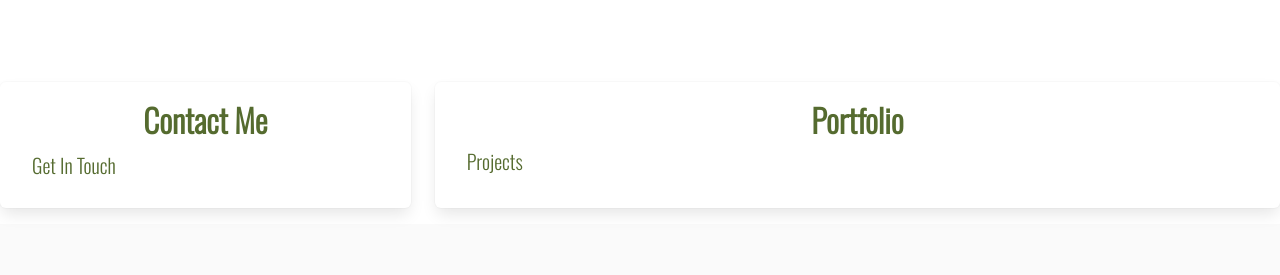
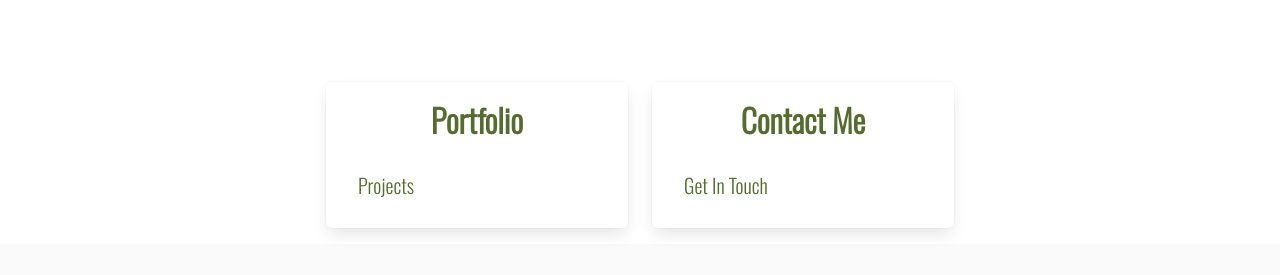
Before and after one commit to nmckee9/React-Portfolio, a React (Create React App) app in the folder nlmportfolio/: page / in a window 1280 px wide. Shown: the part 1095-1370 px from the top of the page. Built offline with nearby package versions, Linux system fonts and the light colour scheme.

Commit message:
adds scrolltotop component, skydive gif, homepage layout

```diff
--- a/nlmportfolio/src/App.js
+++ b/nlmportfolio/src/App.js
@@ -1,9 +1,10 @@
 import React from "react";
-import { BrowserRouter as Router, Route } from "react-router-dom";
+import { BrowserRouter as Router, Route, Switch } from "react-router-dom";
 import Footer from "./components/Footer/footer";
 import Home from "./pages/Home/Home";
 import Portfolio from "./pages/Portfolio/portfolio";
 import Contact from "./pages/Contact/contact";
+import ScrollToTop from "./components/ScrollToTop/ScrollToTop";
 
 
 
@@ -13,9 +14,12 @@ const App = () => {
   return (
     <div>
       <Router>
+        <ScrollToTop />
+        <Switch>
         <Route exact path="/" component={Home} />
         <Route exact path="/portfolio" component={Portfolio} />
         <Route exact path="/getintouch" component={Contact} />
+        </Switch>
         <Footer />
       </Router>
     </div>
--- a/nlmportfolio/src/components/GetInfo/getinfo.js
+++ b/nlmportfolio/src/components/GetInfo/getinfo.js
@@ -1,5 +1,6 @@
 import React from 'react';
-import Spacer from '../Spacer/spacer';
+import Spacer from '../../components/Spacer/spacer';
+import Skydive from "../../components/Skydive/skydive";
 import "./getinfo.css";
 
 
@@ -11,8 +12,8 @@ function GetInfo() {
             <div className="hero-body">
                 <div className="container has-text-centered">
                     <h2 className="title touchtext">Get In Touch</h2>
-                    <Spacer />
-                    <h2 className="subtitle introtitletext has-text-centered" >Let's talk world travels, skydiving and code</h2>
+                    <h2 className="subtitle introtitletext has-text-centered" >Let's talk code, world travels, and skydiving</h2>
+                    <Skydive />
                 </div>
             </div>
         </div>
--- a/nlmportfolio/src/components/Navbar/navbar.js
+++ b/nlmportfolio/src/components/Navbar/navbar.js
@@ -11,7 +11,7 @@ function Navbar() {
               <Link to="/" className={location.pathname === "/" ? "navbar-item is-active has-text-grey" : "navbar-item"}>
               Natalie Lauren McKee
             </Link>
-              <a role="button" className="navbar-burger" aria-label="menu" aria-expanded="false">
+              <a role="button" className="navbar-burger" aria-label="menu" href="#top" aria-expanded="false">
                 <span aria-hidden="true"></span>
                 <span aria-hidden="true"></span>
                 <span aria-hidden="true"></span>
--- a/nlmportfolio/src/components/ProjectIntro/projectintro.js
+++ b/nlmportfolio/src/components/ProjectIntro/projectintro.js
@@ -6,28 +6,28 @@ function ProjectIntro() {
   const location = useLocation();
   return (
     <div className="tile is-ancestor">
-        <div className="tile is-4 is-vertical is-parent">
+        <div className="column"></div>
+      <div className="tile is-3 is-vertical is-parent">
         <div className="tile is-child box">
-            <p className="title abouttitletext">Contact Me </p>
-
-              <p className="subtitle subtitletext">
+          <p className="title abouttitletext">Portfolio</p>
+            <span className="subtitle subtitletext">
+              <Link to="/portfolio" className={location.pathname === "/portfolio" ? "navbar-item is-active" : "navbar-item"}>
+                Projects
+        </Link>
+            </span>
+        </div>
+      </div>
+      <div className="tile is-3 is-vertical is-parent">
+        <div className="tile is-child box">
+          <p className="title abouttitletext"> Contact Me </p>
+          <span className="subtitle subtitletext">
             <Link to="/getintouch" className={location.pathname === "/getintouch" ? "navbar-item is-active" : "navbar-item"}>
               Get In Touch
               </Link>
-              </p>
+          </span>
         </div>
       </div>
-        <div className="tile is-parent">
-          <div className="tile is-child box">
-            <p className="title abouttitletext">Portfolio
-            <p className="subtitle subtitletext has-text-centered">
-            <Link to="/portfolio" className={location.pathname === "/portfolio" ? "navbar-item is-active" : "navbar-item"}>
-          Projects
-        </Link>
-            </p>
-            </p>
-        </div>
-      </div>
+      <div className="column is-3"></div>
     </div>
   )
 };
--- /dev/null
+++ b/nlmportfolio/src/components/ScrollToTop/ScrollToTop.js
@@ -0,0 +1,17 @@
+import { useEffect } from 'react';
+import { withRouter } from 'react-router-dom';
+
+function ScrollToTop({ history }) {
+  useEffect(() => {
+    const unlisten = history.listen(() => {
+      window.scrollTo(0, 0);
+    });
+    return () => {
+      unlisten();
+    }
+  },);
+
+  return (null);
+}
+
+export default withRouter(ScrollToTop);
--- /dev/null
+++ b/nlmportfolio/src/components/Skydive/skydive.css
@@ -0,0 +1,3 @@
+.skydive {
+    border-radius: 3%;
+}
--- /dev/null
+++ b/nlmportfolio/src/components/Skydive/skydive.js
@@ -0,0 +1,20 @@
+import React from 'react';
+import './skydive.css';
+import skydive from '../../images/Skydivegif.gif';
+
+
+
+
+function Intro() {
+    return (
+    <div>
+  <section className="section">
+    <div className="container has-text-centered">
+    <img src={skydive} alt="skydove" className="skydive" />
+    </div>
+  </section>
+</div>
+    )
+};
+
+export default Intro;
--- a/nlmportfolio/src/pages/Contact/contact.js
+++ b/nlmportfolio/src/pages/Contact/contact.js
@@ -3,7 +3,6 @@ import Links from "../../components/Links/links";
 import Spacer from "../../components/Spacer/spacer";
 import Navbar from "../../components/Navbar/navbar";
 import GetInfo from "../../components/GetInfo/getinfo";
-
 
 function Contact() {
   return (
```
Also changed, not shown: nlmportfolio/src/images/Skydivegif.gif (added), nlmportfolio/src/images/apple-touch-icon.png (added). Lines whose indentation alone changed are shown as unchanged.
